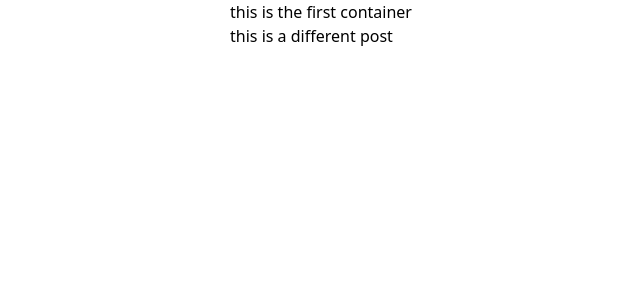
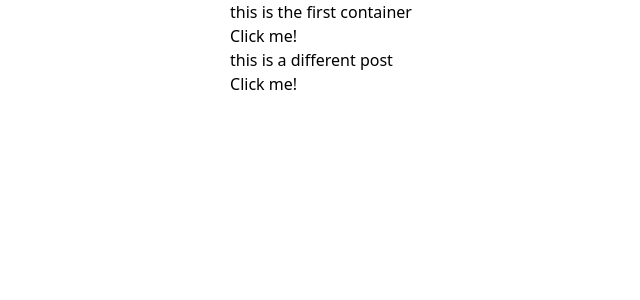
Before and after one commit to emilkjuka/svelte-blog-application, a Svelte app in the folder blog/: page / in a window 1280 px wide. Shown: the top 300 px of the page, without its empty margins (319-959 px from the left). Built offline with nearby package versions, Linux system fonts and the light colour scheme.

Commit message:
Implementing random buttons to test out functions

```diff
--- a/blog/src/components/Card.svelte
+++ b/blog/src/components/Card.svelte
@@ -1,10 +1,16 @@
 <script lang="ts">
     export let contents: String ;
 
+
+    function click() {
+        console.log("clicked");
+
+    }
 </script>
 
 <div class=" p-1 h-48 w-full rounded-xl bg-orange-400 m-2 ">
     <h1>{contents}</h1>
+    <button class="bg-white text-gray-600 font-sans rounded-xl w-24" on:click="{click}">Click me!</button>
 </div>
 
 <style>
```
